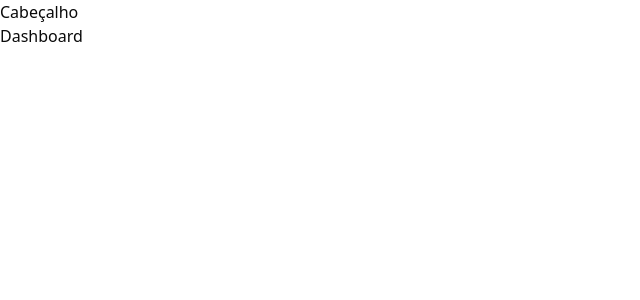
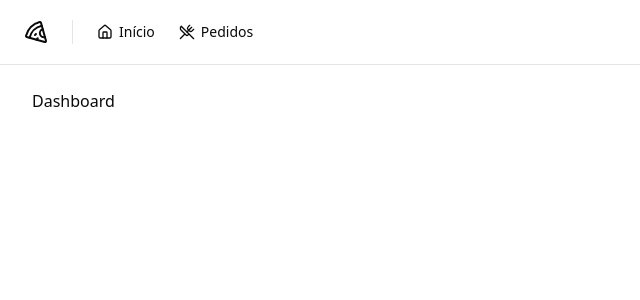
Before and after one commit to andreenakashima/pizzashop-web, a React (Vite) app: page / in a window 1280 px wide. Shown: the top 300 px of the page, without its empty margins (0-640 px from the left). Built offline with nearby package versions, Linux system fonts and the light colour scheme.

Commit message:
Header layout

```diff
--- a/package.json
+++ b/package.json
@@ -12,6 +12,7 @@
 	"dependencies": {
 		"@hookform/resolvers": "^3.9.0",
 		"@radix-ui/react-label": "^2.1.0",
+		"@radix-ui/react-separator": "^1.1.0",
 		"@radix-ui/react-slot": "^1.1.0",
 		"class-variance-authority": "^0.7.0",
 		"clsx": "^2.1.1",
--- /dev/null
+++ b/src/components/header.tsx
@@ -0,0 +1,27 @@
+import { Home, Pizza, UtensilsCrossed } from "lucide-react";
+
+import { NavLink } from "./nav-link";
+import { Separator } from "./ui/separator";
+
+export function Header() {
+	return (
+		<div className="border-b">
+			<div className="flex h-16 items-center gap-6 px-6">
+				<Pizza className="h-6 w-6" />
+
+				<Separator orientation="vertical" className="h-6" />
+
+				<nav className="flex items-center space-x-4 lg:space-x-6">
+					<NavLink to="/">
+						<Home className="h-4 w-4" />
+						Início
+					</NavLink>
+					<NavLink to="/orders">
+						<UtensilsCrossed className="h-4 w-4" />
+						Pedidos
+					</NavLink>
+				</nav>
+			</div>
+		</div>
+	);
+}
--- /dev/null
+++ b/src/components/nav-link.tsx
@@ -0,0 +1,15 @@
+import { Link, LinkProps, useLocation } from "react-router-dom";
+
+export type NavLinkProps = LinkProps;
+
+export function NavLink(props: NavLinkProps) {
+	const { pathname } = useLocation();
+
+	return (
+		<Link
+			data-current={pathname === props.to}
+			className="flex items-center gap-1.5 text-sm font-medium to-muted-foreground hover:text-foreground data-[current=true]:text-foreground"
+			{...props}
+		/>
+	);
+}
--- /dev/null
+++ b/src/components/ui/separator.tsx
@@ -0,0 +1,29 @@
+import * as React from "react"
+import * as SeparatorPrimitive from "@radix-ui/react-separator"
+
+import { cn } from "@/lib/utils"
+
+const Separator = React.forwardRef<
+  React.ElementRef<typeof SeparatorPrimitive.Root>,
+  React.ComponentPropsWithoutRef<typeof SeparatorPrimitive.Root>
+>(
+  (
+    { className, orientation = "horizontal", decorative = true, ...props },
+    ref
+  ) => (
+    <SeparatorPrimitive.Root
+      ref={ref}
+      decorative={decorative}
+      orientation={orientation}
+      className={cn(
+        "shrink-0 bg-border",
+        orientation === "horizontal" ? "h-[1px] w-full" : "h-full w-[1px]",
+        className
+      )}
+      {...props}
+    />
+  )
+)
+Separator.displayName = SeparatorPrimitive.Root.displayName
+
+export { Separator }
--- a/src/pages/_layouts/app.tsx
+++ b/src/pages/_layouts/app.tsx
@@ -1,11 +1,13 @@
 import { Outlet } from "react-router-dom";
+
+import { Header } from "@/components/header";
 
 export function AppLayout() {
 	return (
-		<div>
-			<h1>Cabeçalho</h1>
+		<div className="flex min-h-screen flex-col antialiased">
+			<Header />
 
-			<div>
+			<div className="flex flex-col flex-1 gap-4 p-8 pt-6">
 				<Outlet />
 			</div>
 		</div>
--- a/src/pages/_layouts/auth.tsx
+++ b/src/pages/_layouts/auth.tsx
@@ -3,7 +3,7 @@
 
 export function AuthLayout() {
 	return (
-		<div className="min-h-screen grid grid-cols-2">
+		<div className="min-h-screen grid grid-cols-2 antialiased">
 			<div className="h-full border-r border-foreground/5 bg-muted p-10 text-muted-foreground flex flex-col justify-between">
 				<div className="flex items-center gap-3 text-lg font-medium text-foreground">
 					<Pizza className="h-5 w-5" />
```
Also changed, not shown: 1 other file (tests, documents, lock files or other folders).
